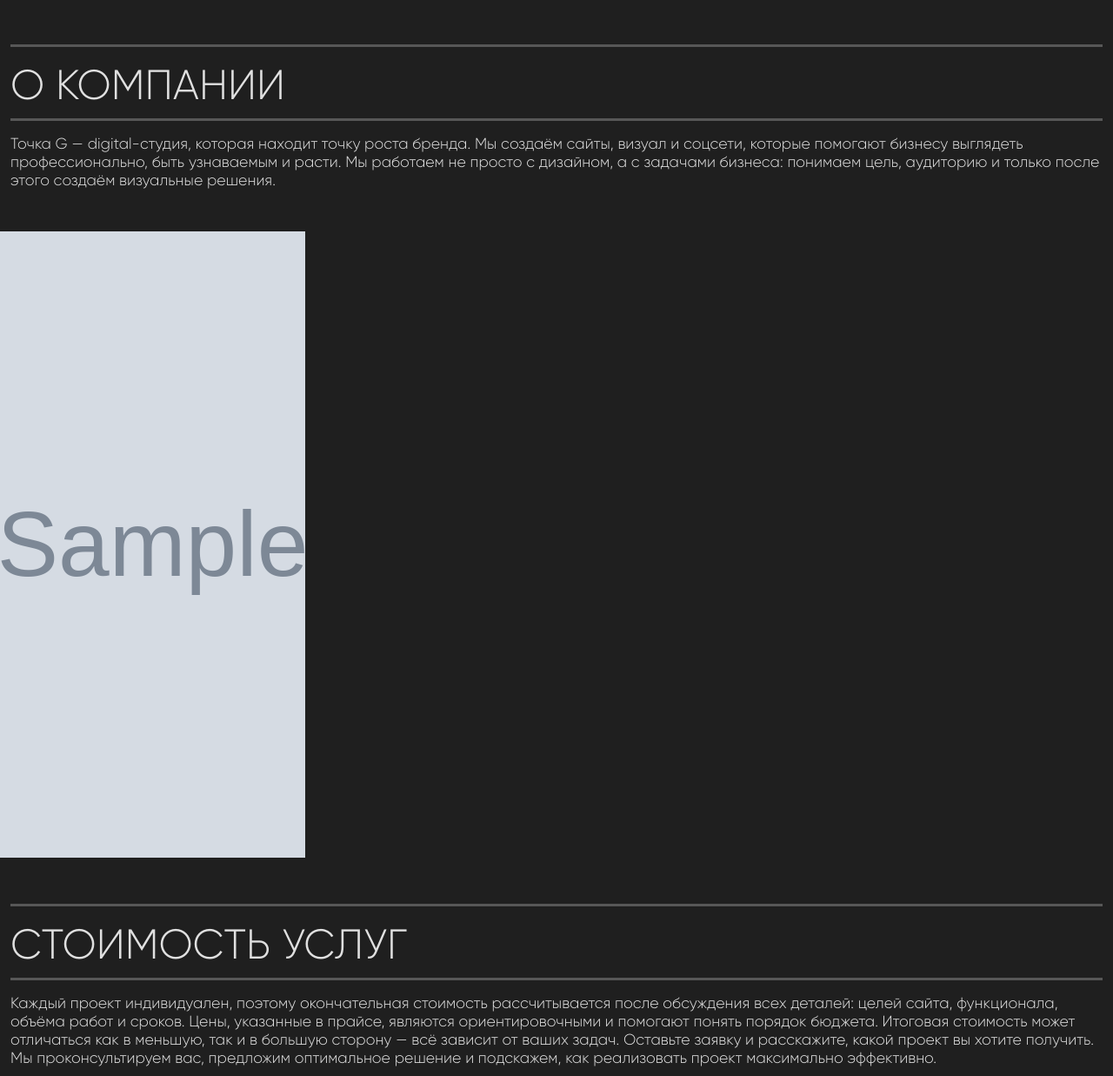
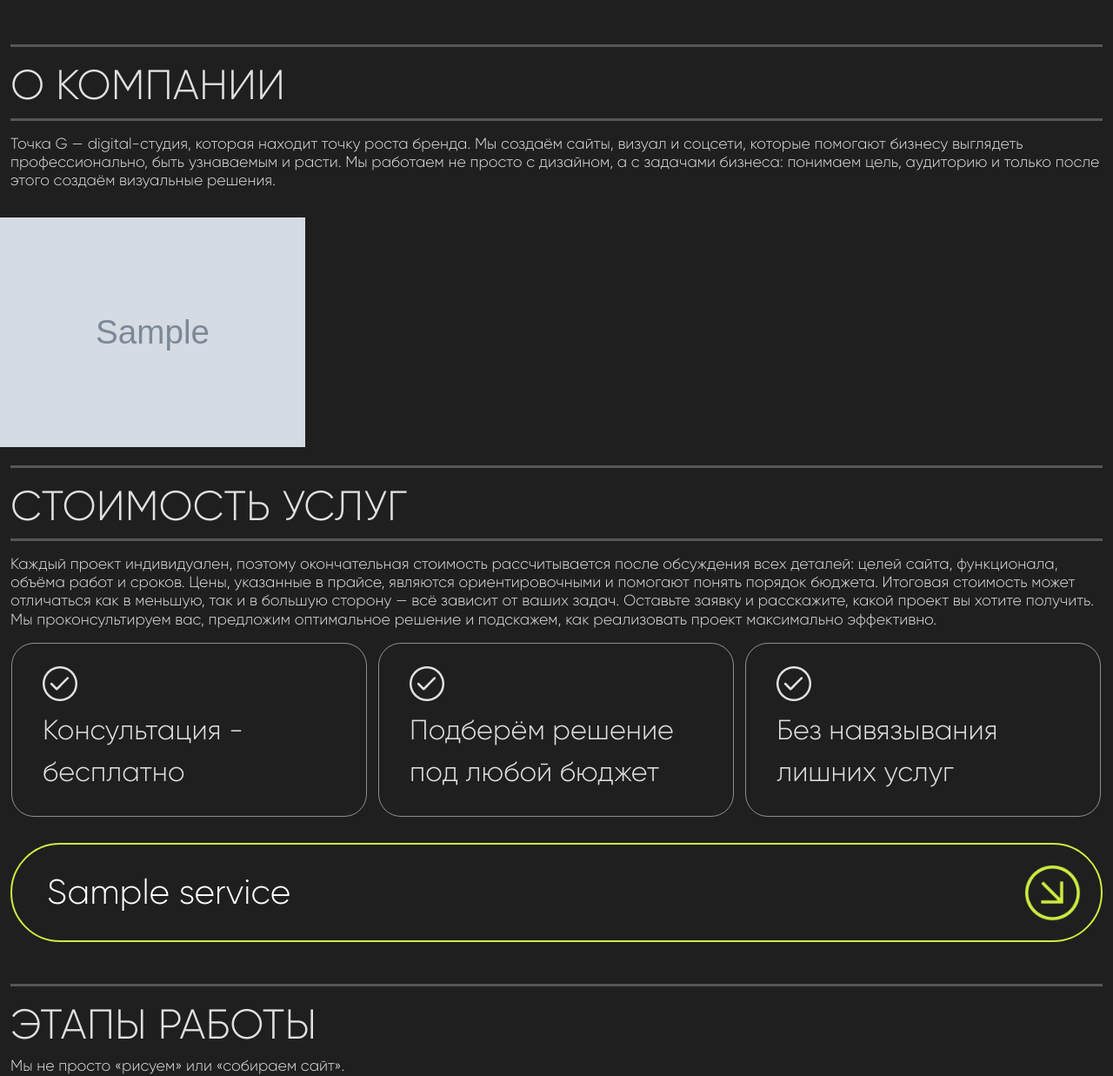
Before and after one commit to ToHellForever/g, a Django app: page / in a window 1280 px wide. Shown: the part 1795-3032 px from the top of the page at 87% size. Run offline with Django 5.2, Linux system fonts and the light colour scheme; tables that the repository leaves empty hold one stand-in row (values such as "Sample post"); grey boxes marked "Sample" are stand-in pictures.

Commit message:
карусель.

```diff
--- a/static/css/carousel.css
+++ b/static/css/carousel.css
@@ -1,21 +1,50 @@
 /* Стили для карусели */
+.about-carousel-container {
+    width: 100%;
+    display: flex;
+    flex-direction: column;
+}
+
 .about-carousel {
     width: 100%;
-    height: 100%;
+    height: auto;
 }
+
 .carousel-image {
     width: 100%;
-    height: 90%;
-    margin-top: 2rem;
+    height: auto;
+    display: block;
+    margin-top: 1rem;
+    margin-bottom: 1rem;
 }
 
-/* Swiper styles for mobile */
+/* Контейнер для карусели, чтобы он подстраивался под высоту изображения */
+.swiper {
+    width: 100%;
+    height: auto;
+}
+
+.swiper-wrapper {
+    width: 100%;
+    height: auto;
+}
+
+.swiper-slide {
+    width: 100%;
+    height: auto;
+    display: flex;
+    justify-content: center;
+    align-items: center;
+}
+
+.swiper-slide img, .swiper-slide picture {
+    width: 100%;
+    height: auto;
+    object-fit: contain;
+}
+
+/* Стили для мобильной версии */
 @media (max-width: 767.98px) {
-    .swiper {
-        width: 100%;
-        height: auto;
-    }
-
     .swiper-slide {
         background-position: center;
         background-size: cover;
--- a/templates/landing.html
+++ b/templates/landing.html
@@ -160,7 +160,6 @@
             </div>
             {% endfor %}
         </div>
-        <div class="swiper-pagination"></div>
     </div>
 </div>
 
```
